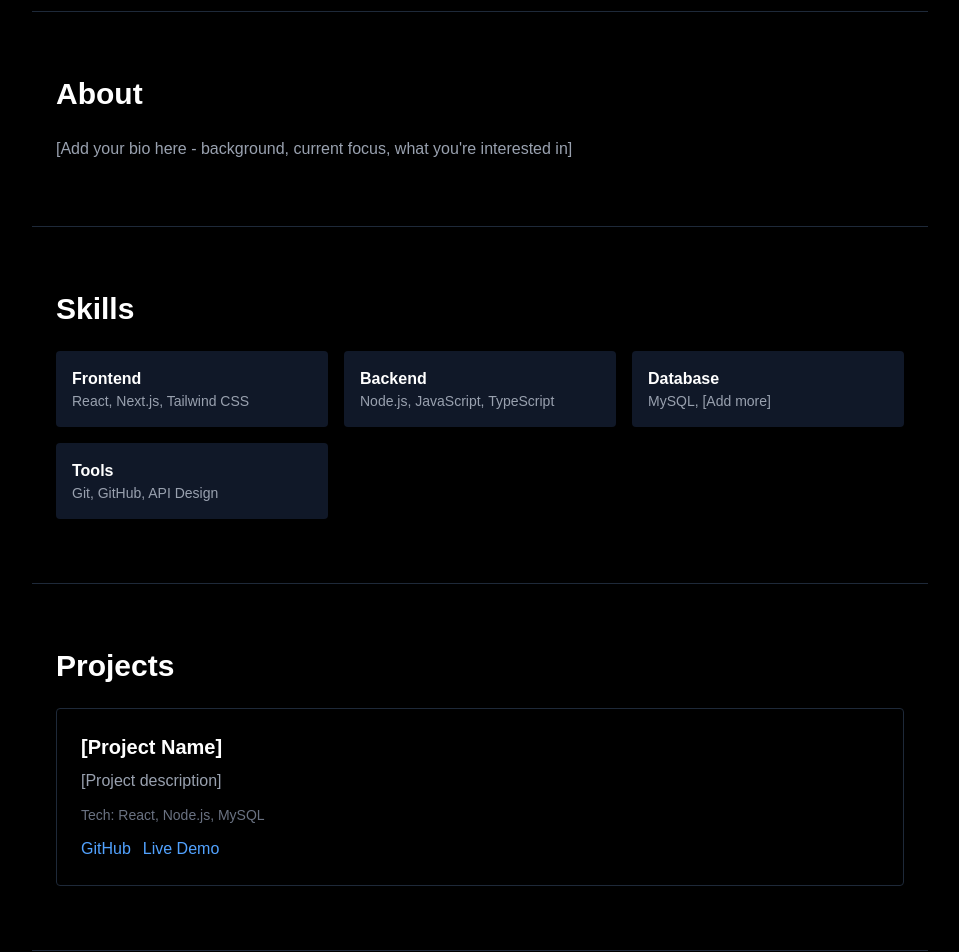
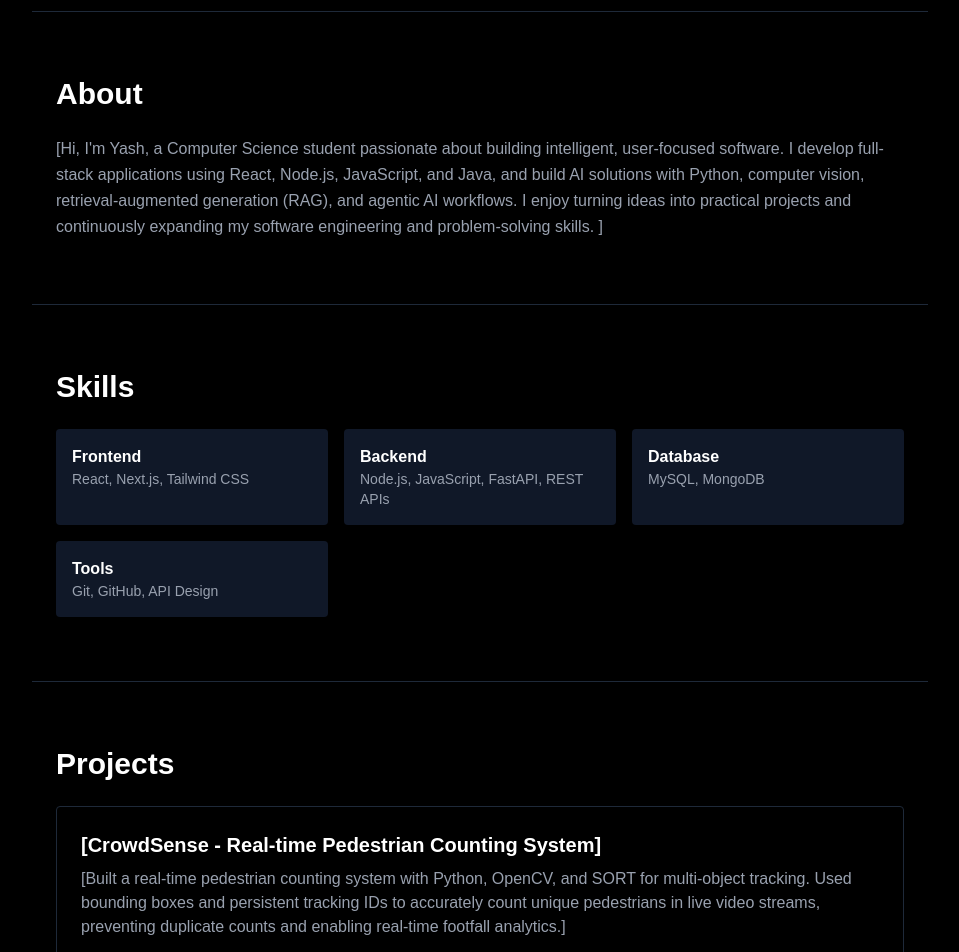
Before and after one commit to YashMahindroo18/My-Portfolio, a Next.js app: page / in a window 1280 px wide. Shown: the part 380-1332 px from the top of the page, without its empty margins (160-1119 px from the left). Built offline with nearby package versions, Linux system fonts and the light colour scheme.

Commit message:
Update portfolio content

```diff
--- a/app/page.tsx
+++ b/app/page.tsx
@@ -30,7 +30,8 @@ export default function Home() {
       <section id="about" className="max-w-4xl mx-auto px-6 py-16 border-t border-gray-800">
         <h3 className="text-3xl font-bold mb-6">About</h3>
         <p className="text-gray-400 leading-relaxed">
-          [Add your bio here - background, current focus, what you're interested in]
+          [Hi, I'm Yash, a Computer Science student passionate about building intelligent, user-focused software. I develop full-stack applications using React, Node.js, JavaScript, and Java, and build AI solutions with Python, computer vision, retrieval-augmented generation (RAG), and agentic AI workflows. I enjoy turning ideas into practical projects and continuously expanding my software engineering and problem-solving skills.
+]
         </p>
       </section>
 
@@ -44,11 +45,11 @@ export default function Home() {
           </div>
           <div className="bg-gray-900 p-4 rounded">
             <p className="font-semibold">Backend</p>
-            <p className="text-gray-400 text-sm">Node.js, JavaScript, TypeScript</p>
+            <p className="text-gray-400 text-sm">Node.js, JavaScript, FastAPI, REST APIs</p>
           </div>
           <div className="bg-gray-900 p-4 rounded">
             <p className="font-semibold">Database</p>
-            <p className="text-gray-400 text-sm">MySQL, [Add more]</p>
+            <p className="text-gray-400 text-sm">MySQL, MongoDB</p>
           </div>
           <div className="bg-gray-900 p-4 rounded">
             <p className="font-semibold">Tools</p>
@@ -62,11 +63,11 @@ export default function Home() {
         <h3 className="text-3xl font-bold mb-6">Projects</h3>
         <div className="space-y-6">
           <div className="border border-gray-800 p-6 rounded hover:border-gray-600">
-            <h4 className="text-xl font-semibold mb-2">[Project Name]</h4>
-            <p className="text-gray-400 mb-3">[Project description]</p>
-            <p className="text-sm text-gray-500 mb-3">Tech: React, Node.js, MySQL</p>
+            <h4 className="text-xl font-semibold mb-2">[CrowdSense - Real-time Pedestrian Counting System]</h4>
+            <p className="text-gray-400 mb-3">[Built a real-time pedestrian counting system with Python, OpenCV, and SORT for multi-object tracking. Used bounding boxes and persistent tracking IDs to accurately count unique pedestrians in live video streams, preventing duplicate counts and enabling real-time footfall analytics.]</p>
+            <p className="text-sm text-gray-500 mb-3">Tech: FastAPI, YOLO-V8/V10, OpenCV, SORT, TensorFlow</p>
             <div className="flex gap-3">
-              <a href="#" className="text-blue-400 hover:underline">GitHub</a>
+              <a href="#" className="text-blue-400 hover:underline">GitHub: https://github.com/YashMahindroo18/Crowd_Sense</a>
               <a href="#" className="text-blue-400 hover:underline">Live Demo</a>
             </div>
           </div>
@@ -77,9 +78,9 @@ export default function Home() {
       <section id="contact" className="max-w-4xl mx-auto px-6 py-16 border-t border-gray-800">
         <h3 className="text-3xl font-bold mb-6">Get in Touch</h3>
         <div className="flex gap-6">
-          <a href="mailto:your@email.com" className="hover:text-gray-400">Email</a>
+          <a href="yashmahindroo10@gmail.com" className="hover:text-gray-400">Email</a>
           <a href="https://github.com/YashMahindroo18" className="hover:text-gray-400">GitHub</a>
-          <a href="#" className="hover:text-gray-400">LinkedIn</a>
+          <a href="https://www.linkedin.com/in/yash-mahindroo/" className="hover:text-gray-400">LinkedIn</a>
         </div>
       </section>
 
```
